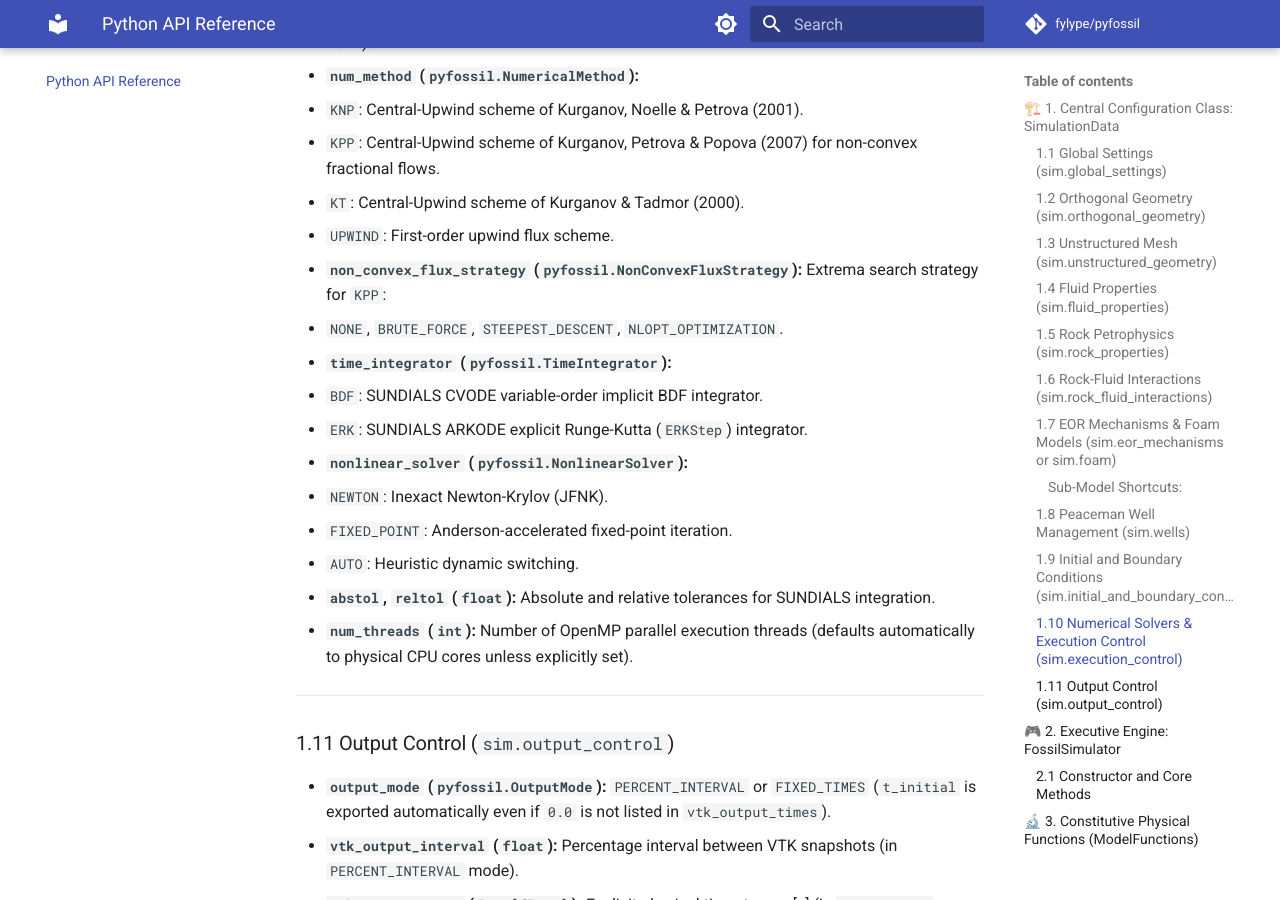
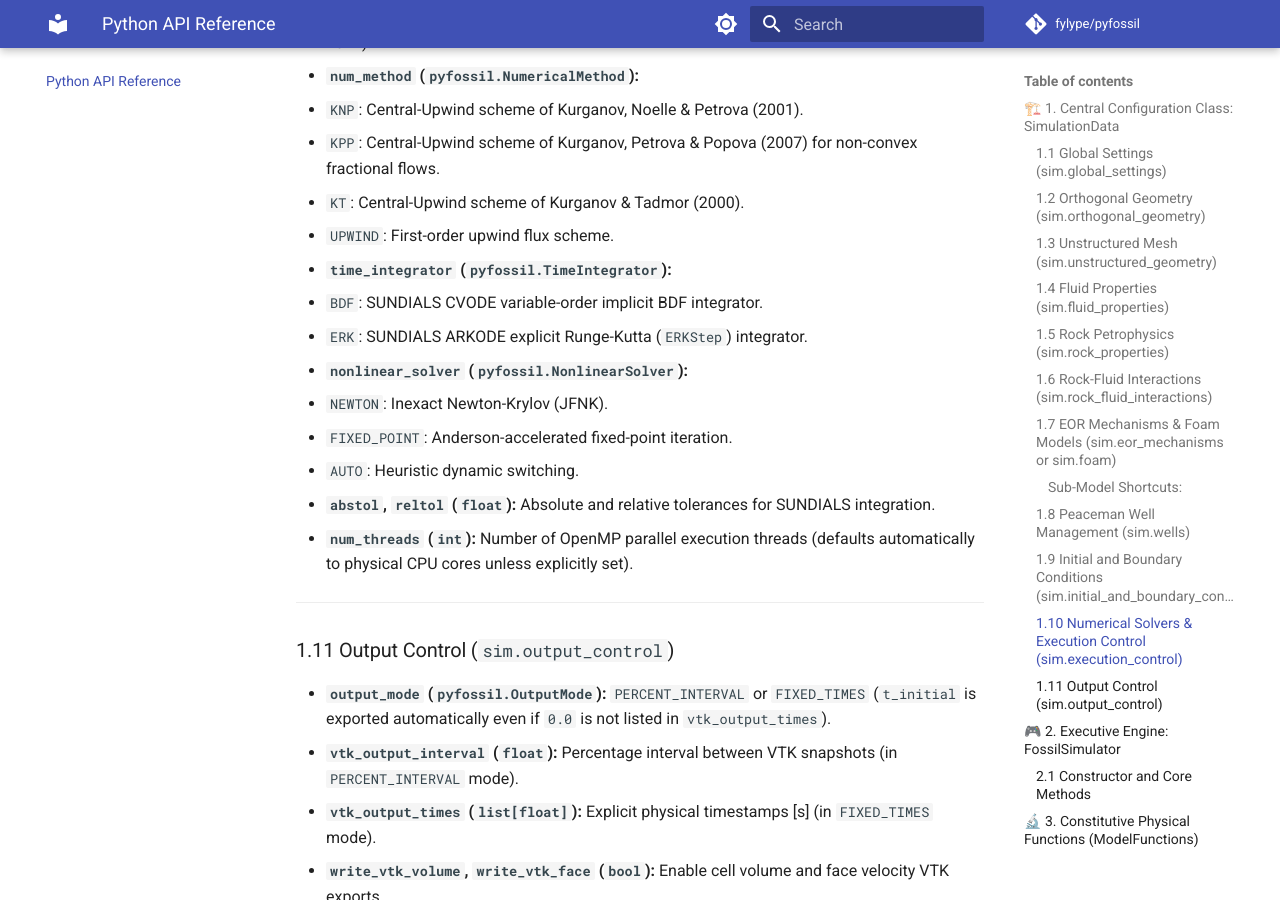
Before and after one commit to fylype/pyfossil, an MkDocs documentation site: the page built from docs/python_api_reference.md, in a window 1280 px wide and 900 px high, scrolled down 7850 px. Built offline with MkDocs 1.6.1 and Material for MkDocs 9.7.7, drawn with Linux system fonts in a browser that asks for light colours; comment, search, counter and statistics services are not loaded.

Commit message:
docs,stubs: remove NonConvexFluxStrategy and NLopt references

```diff
--- a/docs/python_api_reference.md
+++ b/docs/python_api_reference.md
@@ -226,8 +226,6 @@ if "INJ1" in sim.wells:
   - `KPP`: Central-Upwind scheme of Kurganov, Petrova & Popova (2007) for non-convex fractional flows.
   - `KT`: Central-Upwind scheme of Kurganov & Tadmor (2000).
   - `UPWIND`: First-order upwind flux scheme.
-- **`non_convex_flux_strategy` (`pyfossil.NonConvexFluxStrategy`):** Extrema search strategy for `KPP`:
-  - `NONE`, `BRUTE_FORCE`, `STEEPEST_DESCENT`, `NLOPT_OPTIMIZATION`.
 - **`time_integrator` (`pyfossil.TimeIntegrator`):**
   - `BDF`: SUNDIALS CVODE variable-order implicit BDF integrator.
   - `ERK`: SUNDIALS ARKODE explicit Runge-Kutta (`ERKStep`) integrator.
```
Also changed, not shown: README.md (+2 -2 lines), docs/installation.md (+1 -1 lines), docs/solvers_and_numerics.md (+1 -1 lines), 1 other file.
